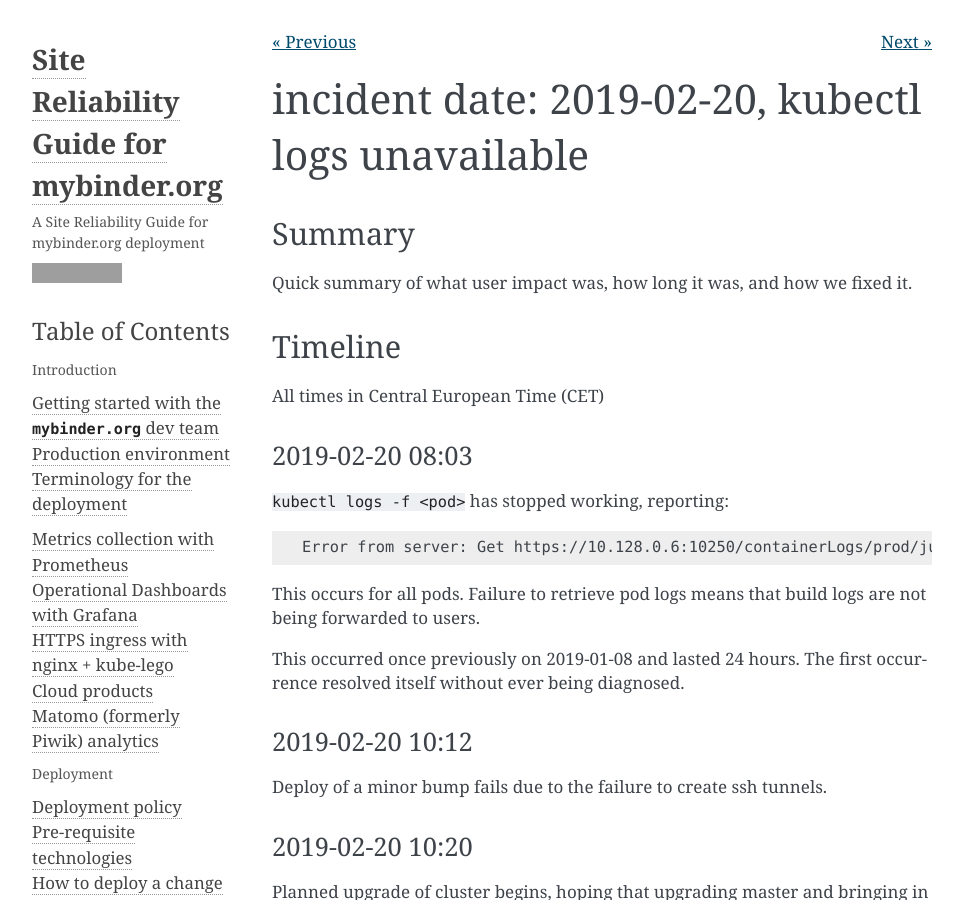
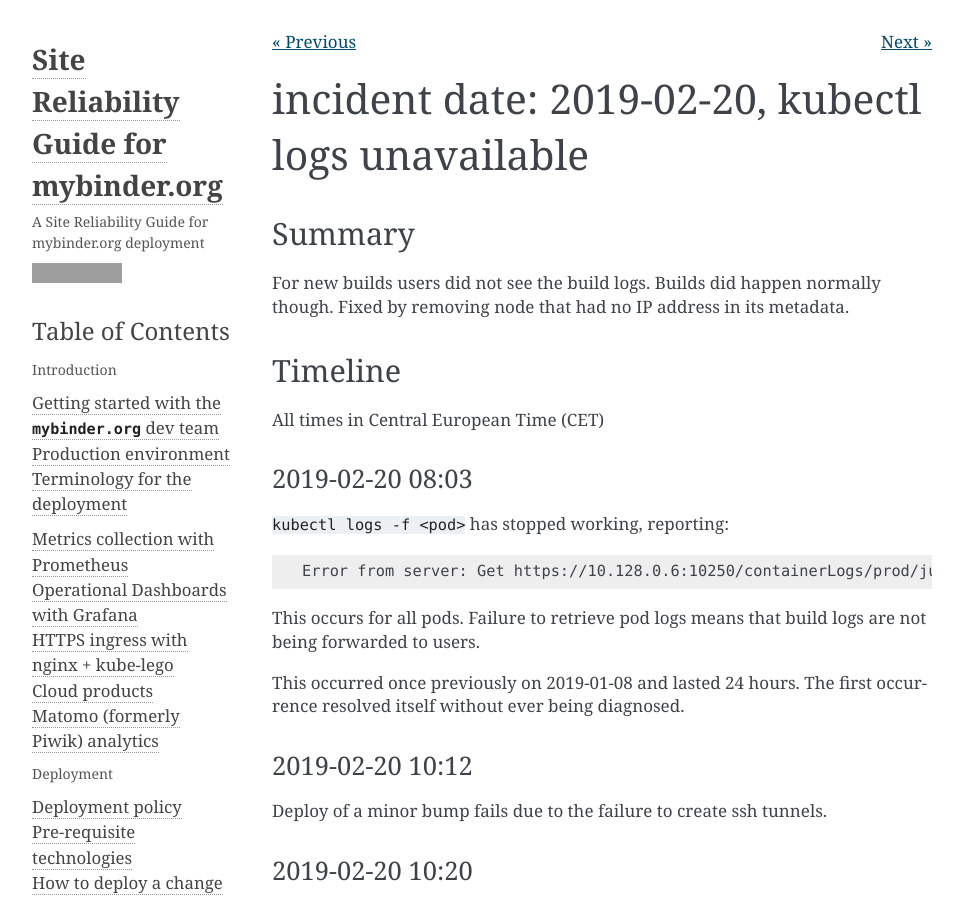
Before and after one commit to jupyterhub/mybinder.org-deploy, a Sphinx documentation site: the page built from docs/source/incident-reports/2019-02-20-no-logs.md, in a window 1280 px wide and 900 px high, cut to the strip 0-900 px from the top of the window. Shown: the whole strip, without its empty margins (148-1111 px from the left). Built offline with Sphinx 7.4.7, drawn with Linux system fonts in a browser that asks for light colours; grey boxes are pictures that could not be loaded.

Commit message:
Update 2019-02-20-no-logs.md

```diff
--- a/docs/source/incident-reports/2019-02-20-no-logs.md
+++ b/docs/source/incident-reports/2019-02-20-no-logs.md
@@ -2,7 +2,8 @@
 
 ## Summary
 
-Quick summary of what user impact was, how long it was, and how we fixed it.
+
+For new builds users did not see the build logs. Builds did happen normally though. Fixed by removing node that had no IP address in its metadata.
 
 ## Timeline
 
```
